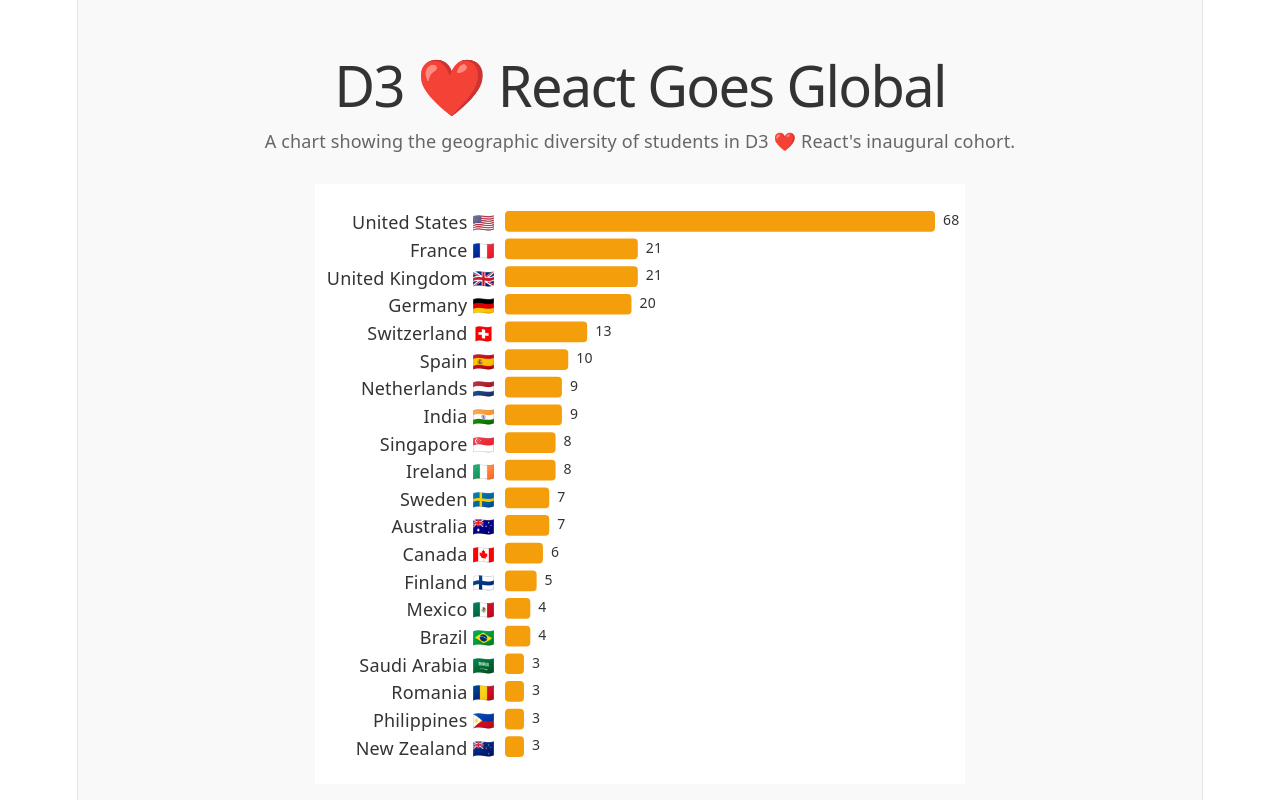
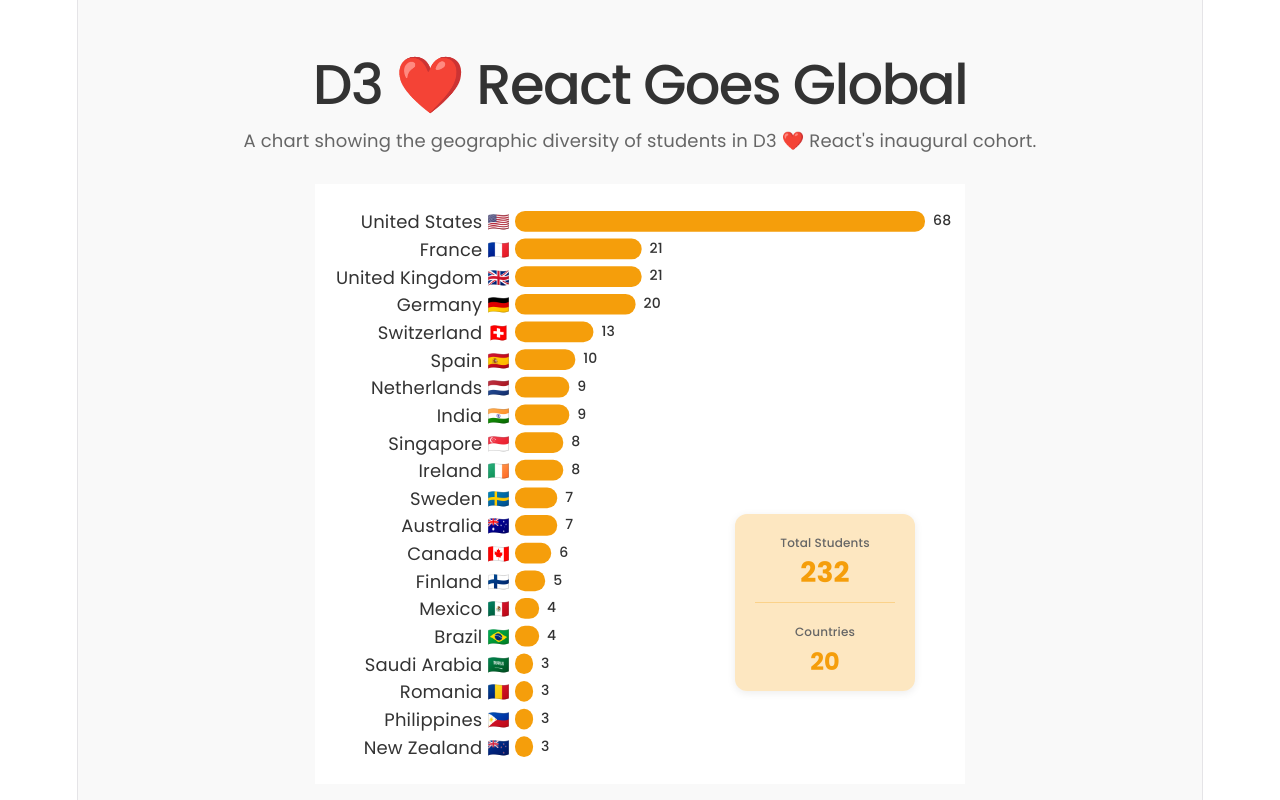
Before and after one commit to adam-tuoa/d3-bar-chart, a React (Vite) app: page / in a window 1280 px wide. Shown: the top 800 px of the page. Built offline with nearby package versions, Linux system fonts and the light colour scheme.

Commit message:
Add totals card, changed font, round edges

```diff
--- a/index.html
+++ b/index.html
@@ -4,6 +4,12 @@
     <meta charset="UTF-8" />
     <link rel="icon" type="image/svg+xml" href="/favicon.svg" />
     <meta name="viewport" content="width=device-width, initial-scale=1.0" />
+    <link rel="preconnect" href="https://fonts.googleapis.com" />
+    <link rel="preconnect" href="https://fonts.gstatic.com" crossorigin />
+    <link
+      href="https://fonts.googleapis.com/css2?family=Poppins:wght@400;500;600;700&display=swap"
+      rel="stylesheet"
+    />
     <title>bar-chart</title>
   </head>
   <body>
--- a/src/App.jsx
+++ b/src/App.jsx
@@ -1,5 +1,6 @@
 import * as d3 from "d3";
 import Footer from "./components/Footer";
+import TotalBox from "./components/TotalBox";
 
 const data = [
   { country: "United States", students: 68, flag: "🇺🇸" },
@@ -27,7 +28,7 @@
 export const Barplot2 = ({ data = [] }) => {
   const width = 650;
   const height = 600;
-  const margin = { top: 20, right: 30, bottom: 20, left: 190 };
+  const margin = { top: 20, right: 40, bottom: 20, left: 200 };
   const chartWidth = width - margin.left - margin.right;
   const chartHeight = height - margin.top - margin.bottom;
 
@@ -55,8 +56,8 @@
             width={xScale(d.students)}
             height={yScale.bandwidth()}
             fill="#F59E0B"
-            rx={4}
-            ry={4}
+            rx={10}
+            ry={10}
           />
         ))}
         {data.map((d) => (
@@ -75,9 +76,9 @@
         {data.map((d) => (
           <foreignObject
             key={`label-${d.country}`}
-            x={-190}
+            x={-220}
             y={yScale(d.country) + yScale.bandwidth() / 2 - 12}
-            width={180}
+            width={215}
             height={30}
           >
             <div style={{ textAlign: "right", fontSize: 18, color: "#333" }}>
@@ -109,7 +110,21 @@
           A chart showing the geographic diversity of students in D3 ❤️ React's
           inaugural cohort.
         </p>
-        <Barplot2 data={data} />
+        <div style={{ position: "relative", display: "inline-block" }}>
+          <Barplot2 data={data} />
+          <div
+            style={{
+              position: "absolute",
+              bottom: "100px",
+              right: "50px",
+            }}
+          >
+            <TotalBox
+              total={data.reduce((sum, d) => sum + d.students, 0)}
+              countries={data.length}
+            />
+          </div>
+        </div>
       </div>
       <Footer
         attribution={{
--- /dev/null
+++ b/src/components/TotalBox.jsx
@@ -0,0 +1,48 @@
+export default function TotalBox({ total, countries }) {
+  return (
+    <div
+      style={{
+        backgroundColor: "rgba(245, 158, 11, 0.25)",
+        borderRadius: "12px",
+        padding: "16px 20px",
+        textAlign: "center",
+        minWidth: "140px",
+        boxShadow: "0 2px 8px rgba(0, 0, 0, 0.08)",
+      }}
+    >
+      <div style={{ display: "flex", flexDirection: "column", gap: "16px" }}>
+        <div>
+          <div style={{ fontSize: "12px", color: "#666", fontWeight: 500 }}>
+            Total Students
+          </div>
+          <div
+            style={{
+              fontSize: "28px",
+              fontWeight: 700,
+              color: "#F59E0B",
+              marginTop: "4px",
+            }}
+          >
+            {total}
+          </div>
+        </div>
+        <div style={{ borderTop: "1px solid rgba(245, 158, 11, 0.3)" }}></div>
+        <div>
+          <div style={{ fontSize: "12px", color: "#666", fontWeight: 500 }}>
+            Countries
+          </div>
+          <div
+            style={{
+              fontSize: "24px",
+              fontWeight: 700,
+              color: "#F59E0B",
+              marginTop: "4px",
+            }}
+          >
+            {countries}
+          </div>
+        </div>
+      </div>
+    </div>
+  );
+}
--- a/src/index.css
+++ b/src/index.css
@@ -11,8 +11,8 @@
   --shadow:
     rgba(0, 0, 0, 0.1) 0 10px 15px -3px, rgba(0, 0, 0, 0.05) 0 4px 6px -2px;
 
-  --sans: system-ui, 'Segoe UI', Roboto, sans-serif;
-  --heading: system-ui, 'Segoe UI', Roboto, sans-serif;
+  --sans: 'Poppins', system-ui, 'Segoe UI', sans-serif;
+  --heading: 'Poppins', system-ui, 'Segoe UI', sans-serif;
   --mono: ui-monospace, Consolas, monospace;
 
   font: 18px/145% var(--sans);
```
